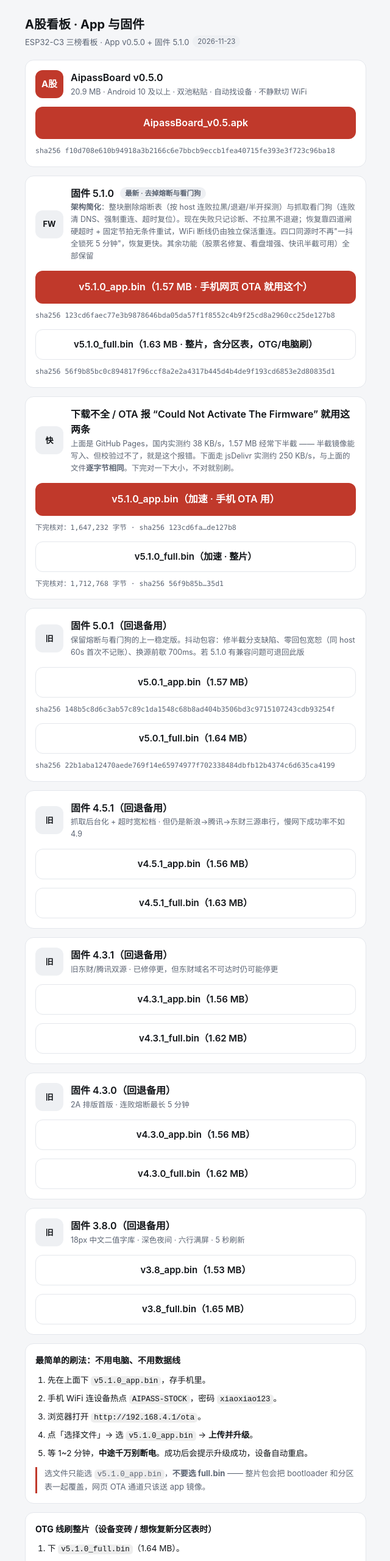
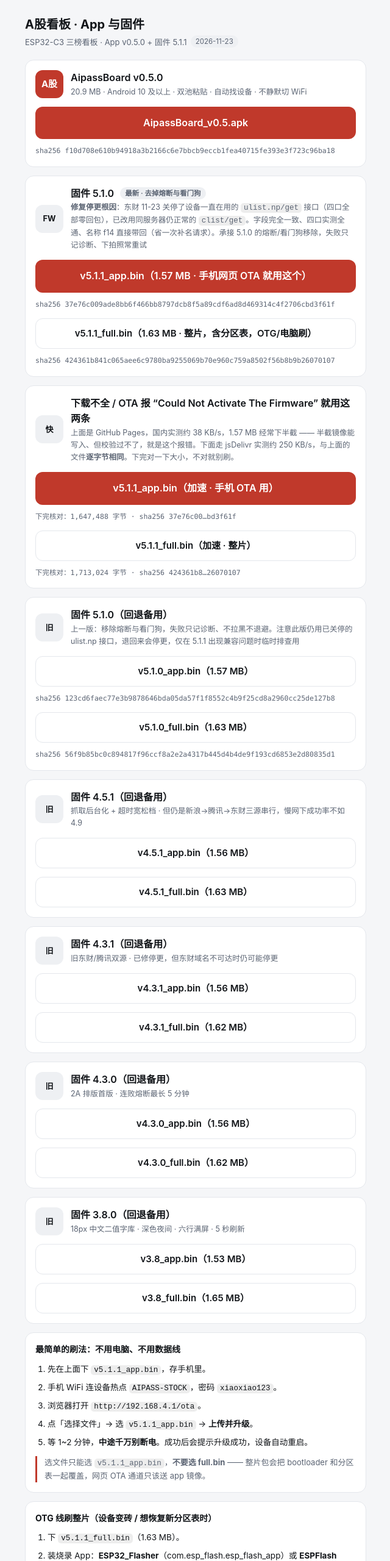
Before and after one commit to xiaoxiao456258/aipassport-dl, a plain HTML site: page index.html in a window 1280 px wide. Shown: the top 2560 px of the page at 61% size, without its empty margins (319-959 px from the left). Drawn offline with Linux system fonts and the light colour scheme.

Commit message:
site: 固件 5.1.1（换 clist/get 修复东财接口关停导致的停更）

```diff
--- a/index.html
+++ b/index.html
@@ -55,7 +55,7 @@
 <body>
 <div class="wrap">
   <h1>A股看板 · App 与固件</h1>
-  <div class="sub">ESP32-C3 三榜看板 · App v0.5.0 + 固件 5.1.0<span class="tag">2026-11-23</span></div>
+  <div class="sub">ESP32-C3 三榜看板 · App v0.5.0 + 固件 5.1.1<span class="tag">2026-11-23</span></div>
 
   <div class="card">
     <div class="row">
@@ -74,13 +74,13 @@
       <div class="icon alt">FW</div>
       <div>
         <div class="name">固件 5.1.0 <span class="tag">最新 · 去掉熔断与看门狗</span></div>
-        <div class="meta"><b>架构简化</b>：整块删除熔断表（按 host 连败拉黑/退避/半开探测）与抓取看门狗（连败清 DNS、强制重连、超时复位）。现在失败只记诊断、不拉黑不退避；恢复靠四道闸硬超时 + 固定节拍无条件重试，WiFi 断线仍由独立保活重连。四口同源时不再"一抖全锁死 5 分钟"，恢复更快。其余功能（股票名修复、看盘增强、快讯半截可用）全部保留</div>
+        <div class="meta"><b>修复停更根因</b>：东财 11-23 关停了设备一直在用的 <code>ulist.np/get</code> 接口（四口全部零回包），已改用同服务器仍正常的 <code>clist/get</code>。字段完全一致、四口实测全通、名称 f14 直接带回（省一次补名请求）。承接 5.1.0 的熔断/看门狗移除，失败只记诊断、下拍照常重试</div>
       </div>
     </div>
-    <a class="btn" data-file="v5.1.0_app.bin" href="./v5.1.0_app.bin" download>v5.1.0_app.bin（1.57 MB · 手机网页 OTA 就用这个）</a>
-    <div class="hash">sha256 123cd6faec77e3b9878646bda05da57f1f8552c4b9f25cd8a2960cc25de127b8</div>
-    <a class="btn ghost" data-file="v5.1.0_full.bin" href="./v5.1.0_full.bin" download>v5.1.0_full.bin（1.63 MB · 整片，含分区表，OTG/电脑刷）</a>
-    <div class="hash">sha256 56f9b85bc0c894817f96ccf8a2e2a4317b445d4b4de9f193cd6853e2d80835d1</div>
+    <a class="btn" data-file="v5.1.1_app.bin" href="./v5.1.1_app.bin" download>v5.1.1_app.bin（1.57 MB · 手机网页 OTA 就用这个）</a>
+    <div class="hash">sha256 37e76c009ade8bb6f466bb8797dcb8f5a89cdf6ad8d469314c4f2706cbd3f61f</div>
+    <a class="btn ghost" data-file="v5.1.1_full.bin" href="./v5.1.1_full.bin" download>v5.1.1_full.bin（1.63 MB · 整片，含分区表，OTG/电脑刷）</a>
+    <div class="hash">sha256 424361b841c065aee6c9780ba9255069b70e960c759a8502f56b8b9b26070107</div>
   </div>
 
   <div class="card">
@@ -91,24 +91,24 @@
         <div class="meta">上面是 GitHub Pages，国内实测约 38 KB/s，1.57 MB 经常下半截 —— 半截镜像能写入、但校验过不了，就是这个报错。下面走 jsDelivr 实测约 250 KB/s，与上面的文件<strong>逐字节相同</strong>。下完对一下大小，不对就别刷。</div>
       </div>
     </div>
-    <a class="btn" href="https://cdn.jsdelivr.net/gh/xiaoxiao456258/aipassport-dl@569bd25faf26db8ada51f374ea56099ad6a468d7/v5.1.0_app.bin" download>v5.1.0_app.bin（加速 · 手机 OTA 用）</a>
-    <div class="hash">下完核对：1,647,232 字节 · sha256 123cd6fa…de127b8</div>
-    <a class="btn ghost" href="https://cdn.jsdelivr.net/gh/xiaoxiao456258/aipassport-dl@569bd25faf26db8ada51f374ea56099ad6a468d7/v5.1.0_full.bin" download>v5.1.0_full.bin（加速 · 整片）</a>
-    <div class="hash">下完核对：1,712,768 字节 · sha256 56f9b85b…35d1</div>
+    <a class="btn" href="https://cdn.jsdelivr.net/gh/xiaoxiao456258/aipassport-dl@__DL_SHA__/v5.1.1_app.bin" download>v5.1.1_app.bin（加速 · 手机 OTA 用）</a>
+    <div class="hash">下完核对：1,647,488 字节 · sha256 37e76c00…bd3f61f</div>
+    <a class="btn ghost" href="https://cdn.jsdelivr.net/gh/xiaoxiao456258/aipassport-dl@__DL_SHA__/v5.1.1_full.bin" download>v5.1.1_full.bin（加速 · 整片）</a>
+    <div class="hash">下完核对：1,713,024 字节 · sha256 424361b8…26070107</div>
   </div>
 
   <div class="card">
     <div class="row">
       <div class="icon alt">旧</div>
       <div>
-        <div class="name">固件 5.0.1（回退备用）</div>
-        <div class="meta">保留熔断与看门狗的上一稳定版。抖动包容：修半截分支缺陷、零回包宽恕（同 host 60s 首次不记账）、换源前歇 700ms。若 5.1.0 有兼容问题可退回此版</div>
+        <div class="name">固件 5.1.0（回退备用）</div>
+        <div class="meta">上一版：移除熔断与看门狗，失败只记诊断、不拉黑不退避。注意此版仍用已关停的 ulist.np 接口，退回来会停更，仅在 5.1.1 出现兼容问题时临时排查用</div>
       </div>
     </div>
-    <a class="btn ghost" data-file="v5.0.1_app.bin" href="./v5.0.1_app.bin" download>v5.0.1_app.bin（1.57 MB）</a>
-    <div class="hash">sha256 148b5c8d6c3ab57c89c1da1548c68b8ad404b3506bd3c9715107243cdb93254f</div>
-    <a class="btn ghost" data-file="v5.0.1_full.bin" href="./v5.0.1_full.bin" download>v5.0.1_full.bin（1.64 MB）</a>
-    <div class="hash">sha256 22b1aba12470aede769f14e65974977f702338484dbfb12b4374c6d635ca4199</div>
+    <a class="btn ghost" data-file="v5.1.0_app.bin" href="./v5.1.0_app.bin" download>v5.1.0_app.bin（1.57 MB）</a>
+    <div class="hash">sha256 123cd6faec77e3b9878646bda05da57f1f8552c4b9f25cd8a2960cc25de127b8</div>
+    <a class="btn ghost" data-file="v5.1.0_full.bin" href="./v5.1.0_full.bin" download>v5.1.0_full.bin（1.63 MB）</a>
+    <div class="hash">sha256 56f9b85bc0c894817f96ccf8a2e2a4317b445d4b4de9f193cd6853e2d80835d1</div>
   </div>
 
   <div class="card">
@@ -162,24 +162,24 @@
   <div class="card">
     <h2>最简单的刷法：不用电脑、不用数据线</h2>
     <ol>
-      <li>先在上面下 <code>v5.1.0_app.bin</code>，存手机里。</li>
+      <li>先在上面下 <code>v5.1.1_app.bin</code>，存手机里。</li>
       <li>手机 WiFi 连设备热点 <code>AIPASS-STOCK</code>，密码 <code>xiaoxiao123</code>。</li>
       <li>浏览器打开 <code>http://192.168.4.1/ota</code>。</li>
-      <li>点「选择文件」→ 选 <code>v5.1.0_app.bin</code> → <b>上传并升级</b>。</li>
+      <li>点「选择文件」→ 选 <code>v5.1.1_app.bin</code> → <b>上传并升级</b>。</li>
       <li>等 1~2 分钟，<b>中途千万别断电</b>。成功后会提示升级成功，设备自动重启。</li>
     </ol>
     <div class="warn" style="margin-top:12px">
-      选文件只能选 <code>v5.1.0_app.bin</code>，<b>不要选 full.bin</b> —— 整片包会把 bootloader 和分区表一起覆盖，网页 OTA 通道只该送 app 镜像。
+      选文件只能选 <code>v5.1.1_app.bin</code>，<b>不要选 full.bin</b> —— 整片包会把 bootloader 和分区表一起覆盖，网页 OTA 通道只该送 app 镜像。
     </div>
   </div>
 
   <div class="card">
     <h2>OTG 线刷整片（设备变砖 / 想恢复新分区表时）</h2>
     <ol>
-      <li>下 <code>v5.1.0_full.bin</code>（1.64 MB）。</li>
+      <li>下 <code>v5.1.1_full.bin</code>（1.63 MB）。</li>
       <li>装烧录 App：<b>ESP32_Flasher</b>（com.esp_flash.esp_flash_app）或 <b>ESPFlash</b>（io.serialflow.espflash）。</li>
       <li>用 <b>C to C 数据线</b>连板子（纯充电线枚举不出来，最常见的坑）。</li>
-      <li>芯片选 <b>ESP32-C3</b>，先 Erase 整片擦除，再写 <b>偏移 0x0 = v5.1.0_full.bin</b>，波特率 460800（不稳降 115200）。</li>
+      <li>芯片选 <b>ESP32-C3</b>，先 Erase 整片擦除，再写 <b>偏移 0x0 = v5.1.1_full.bin</b>，波特率 460800（不稳降 115200）。</li>
       <li>连不上：接上的瞬间<b>按住板上键再上电</b>（GPIO9/BOOT 下载模式）。</li>
     </ol>
   </div>
@@ -189,10 +189,10 @@
     <ol>
       <li><code>pip install esptool</code></li>
       <li><code>esptool --chip esp32c3 -p COM3 -b 460800 erase_flash</code></li>
-      <li><code>esptool --chip esp32c3 -p COM3 -b 460800 write_flash 0x0 v5.1.0_full.bin</code></li>
+      <li><code>esptool --chip esp32c3 -p COM3 -b 460800 write_flash 0x0 v5.1.1_full.bin</code></li>
     </ol>
     <div class="warn" style="margin-top:12px">
-      只想升 app、不动分区表：<code>write_flash 0x10000 v5.1.0_app.bin</code>。<b>偏移必须是 0x10000</b>，用 0x20000 会 <code>rst:0x3</code> 起不来；必须 DIO / 80M。
+      只想升 app、不动分区表：<code>write_flash 0x10000 v5.1.1_app.bin</code>。<b>偏移必须是 0x10000</b>，用 0x20000 会 <code>rst:0x3</code> 起不来；必须 DIO / 80M。
     </div>
   </div>
 
@@ -217,14 +217,14 @@
   </div>
 
   <div class="card">
-    <h2>固件 5.1.0 改了什么（本次）—— 去掉熔断与看门狗</h2>
-    <div class="kv"><span>删熔断</span><span>整块移除按 host 的连败计数 / OPEN 拉黑 / 30-60-120s 退避 / 半开探测 / 零回包宽恕。四口同源时"一抖四口全 OPEN 锁 5 分钟"不再发生</span></div>
-    <div class="kv"><span>删看门狗</span><span>移除主循环三段自愈：连败 2 次清 DNS、连败 6 次强制重连、超 6 拍无成功复位。失败只记诊断，不主动干预网络</span></div>
-    <div class="kv"><span>保留的保险</span><span>四道闸硬超时（TCP 握手 3s / 读头 6s / body 空闲 6s / 总闸 15s）不变；固定节拍无条件重试；单源单发四口分摊；WiFi 掉线仍由独立保活重连</span></div>
-    <div class="kv"><span>失败判定保留</span><span>零回包 / 半截 / 短写照样返回错误码并记进 <code>/status</code> <code>/diag</code>，只是不再拉黑 host。快讯和补名的半截仍可解析内容</span></div>
-    <div class="kv"><span>本版没做</span><span>没加独立备源（腾讯/新浪）、没加屏幕陈旧提示、没加低频 DNS 探测兜底——这三件是后续 P0。四口仍是单一故障域，东财整体 outage 时仍会停更，但不再被本机熔断锁死</span></div>
-    <div class="kv"><span>回退</span><span>若有兼容问题，下载页「回退备用」卡可退回 5.0.1</span></div>
-    <div class="kv"><span>体积</span><span>app 1,647,232 B（sha256 <code>123cd6fa…de127b8</code>）· full 1,712,768 B（<code>56f9b85b…35d1</code>）</span></div>
+    <h2>固件 5.1.1 改了什么（本次）—— 修复行情停更</h2>
+    <div class="kv"><span>停更根因</span><span>东财 11-23 关停了设备一直用的 <code>ulist.np/get</code> 接口——不是网络、不是 DNS、不是参数、不是固件 bug。实测四口全零回包，但同服务器 <code>stock/get</code> <code>clist/get</code> 全 200 有数据，确认是单个接口下线</span></div>
+    <div class="kv"><span>换了什么</span><span>主请求 / 补名请求 / 诊断探测三处全部改为 <code>clist/get</code>，secids 加 <code>i:</code> 前缀，diff 解析从数组改对象。字段名完全一致（f2/f3/f4/f12/f13/f14/f22），四口实测 25-95ms 全通</span></div>
+    <div class="kv"><span>附带收益</span><span>clist/get 直接带回 UTF-8 中文名 f14，补名请求大多不再需要（留着做缺名兜底）；诊断页探测也改用活接口，不会再误报网络失败</span></div>
+    <div class="kv"><span>承接 5.1.0</span><span>熔断与看门狗仍为移除状态；四道闸硬超时 + 固定节拍无条件重试 + WiFi 独立重连均不变</span></div>
+    <div class="kv"><span>本版没做</span><span>仍没加腾讯独立备源、屏幕陈旧提示、低频 DNS 探测兜底——这三件是后续 P0。四口依旧东财一家，东财再改接口仍会停更，但这次先让出数恢复</span></div>
+    <div class="kv"><span>回退</span><span>若有兼容问题，下载页「回退备用」卡可退回 5.1.0（注意 5.1.0 用的是已死的接口，退回去仍会停更）</span></div>
+    <div class="kv"><span>体积</span><span>app 1,647,488 B（sha256 <code>37e76c00…bd3f61f</code>）· full 1,713,024 B（<code>424361b8…26070107</code>）</span></div>
   </div>
 
   <div class="card">
```
Also changed, not shown: 4 other files.
